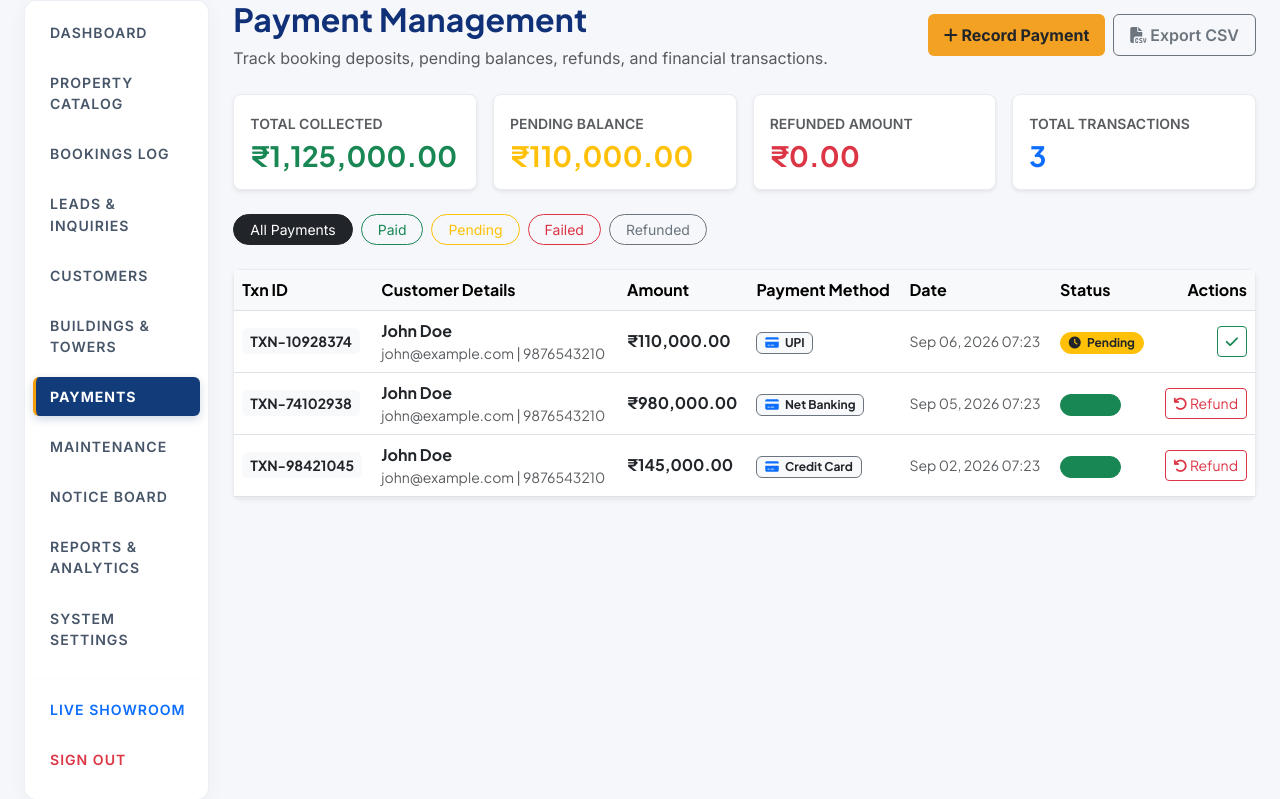
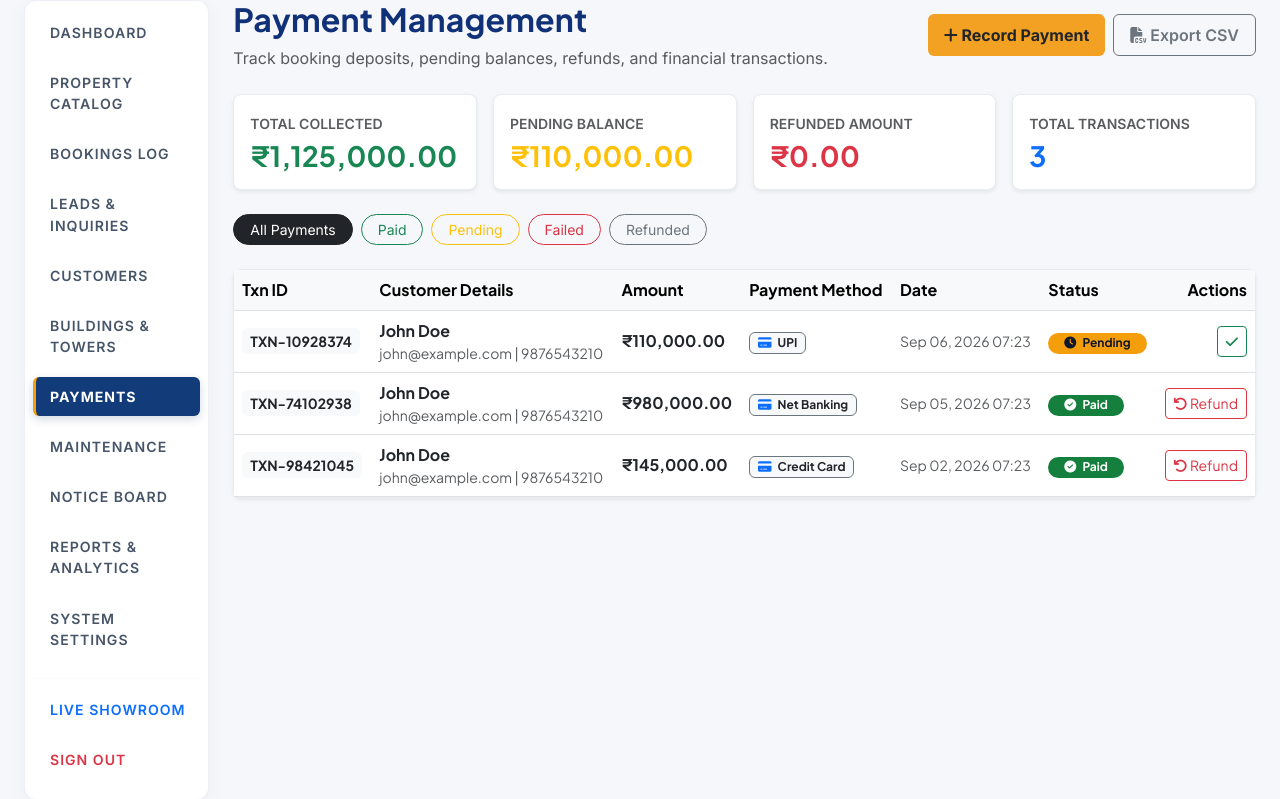
Before and after one commit to rohith123-php/jarvis-flat, a PHP site: page /admin/payments.php?status=all in a window 1280 px wide. Shown: the part 100-899 px from the top of the page. Run offline with PHP 8.4, Linux system fonts and the light colour scheme; a user stored in the database is signed in; data comes from the database, SQL or seed files in the repository; some libraries are stand-ins or nearby versions; some web fonts are replaced.

Commit message:
fix(ui): ensure high contrast visible text and icons on all status badges and pills

```diff
--- a/admin/buildings.php
+++ b/admin/buildings.php
@@ -92,7 +92,7 @@ require_once 'includes/header.php';
                             <div class="d-flex justify-content-between align-items-start mb-3">
                                 <div>
                                     <span class="badge bg-light text-dark border me-1"><i class="fa-solid fa-location-dot me-1 text-danger"></i> <?php echo htmlspecialchars($b['city']); ?></span>
-                                    <span class="badge bg-success bg-opacity-10 text-success border border-success border-opacity-20"><?php echo htmlspecialchars($b['status']); ?></span>
+                                    <span class="badge bg-success text-white px-2.5 py-1 rounded-pill fw-semibold" style="background-color: #15803d !important; color: #ffffff !important;"><?php echo htmlspecialchars($b['status']); ?></span>
                                 </div>
                                 <div class="p-2 rounded-circle bg-primary bg-opacity-10 text-primary">
                                     <i class="fa-solid fa-building fa-lg"></i>
--- a/admin/invoices.php
+++ b/admin/invoices.php
@@ -159,9 +159,9 @@ require_once 'includes/header.php';
                                         <td class="fw-bold text-dark fs-6">₹<?php echo number_format($inv['grand_total'], 2); ?></td>
                                         <td>
                                             <?php if ($inv['status'] === 'Paid'): ?>
-                                                <span class="badge bg-success bg-opacity-15 text-success border border-success border-opacity-20 px-2.5 py-1.5 rounded-pill"><i class="fa-solid fa-check me-1"></i> Paid</span>
+                                                <span class="badge bg-success text-white px-3 py-1.5 rounded-pill fw-bold" style="background-color: #15803d !important; color: #ffffff !important; font-size: 0.75rem;"><i class="fa-solid fa-check me-1"></i> Paid</span>
                                             <?php else: ?>
-                                                <span class="badge bg-warning bg-opacity-15 text-dark border border-warning border-opacity-30 px-2.5 py-1.5 rounded-pill"><i class="fa-solid fa-clock me-1"></i> Unpaid</span>
+                                                <span class="badge bg-warning text-dark px-3 py-1.5 rounded-pill fw-bold" style="background-color: #f59e0b !important; color: #0f172a !important; font-size: 0.75rem;"><i class="fa-solid fa-clock me-1"></i> Unpaid</span>
                                             <?php endif; ?>
                                         </td>
                                         <td class="text-end">
--- a/admin/payments.php
+++ b/admin/payments.php
@@ -188,13 +188,13 @@ require_once 'includes/header.php';
                                         <td class="small text-muted"><?php echo date('M d, Y H:i', strtotime($p['payment_date'])); ?></td>
                                         <td>
                                             <?php if ($p['payment_status'] === 'Paid'): ?>
-                                                <span class="badge bg-success bg-opacity-15 text-success border border-success border-opacity-20 px-2.5 py-1.5 rounded-pill"><i class="fa-solid fa-circle-check me-1"></i> Paid</span>
+                                                <span class="badge bg-success text-white px-3 py-1.5 rounded-pill fw-bold" style="background-color: #15803d !important; color: #ffffff !important; font-size: 0.75rem;"><i class="fa-solid fa-circle-check me-1"></i> Paid</span>
                                             <?php elseif ($p['payment_status'] === 'Pending'): ?>
-                                                <span class="badge bg-warning bg-opacity-15 text-dark border border-warning border-opacity-30 px-2.5 py-1.5 rounded-pill"><i class="fa-solid fa-clock me-1"></i> Pending</span>
+                                                <span class="badge bg-warning text-dark px-3 py-1.5 rounded-pill fw-bold" style="background-color: #f59e0b !important; color: #0f172a !important; font-size: 0.75rem;"><i class="fa-solid fa-clock me-1"></i> Pending</span>
                                             <?php elseif ($p['payment_status'] === 'Failed'): ?>
-                                                <span class="badge bg-danger bg-opacity-15 text-danger border border-danger border-opacity-20 px-2.5 py-1.5 rounded-pill"><i class="fa-solid fa-circle-xmark me-1"></i> Failed</span>
+                                                <span class="badge bg-danger text-white px-3 py-1.5 rounded-pill fw-bold" style="background-color: #dc2626 !important; color: #ffffff !important; font-size: 0.75rem;"><i class="fa-solid fa-circle-xmark me-1"></i> Failed</span>
                                             <?php else: ?>
-                                                <span class="badge bg-secondary bg-opacity-15 text-secondary border border-secondary border-opacity-20 px-2.5 py-1.5 rounded-pill"><i class="fa-solid fa-rotate-left me-1"></i> Refunded</span>
+                                                <span class="badge bg-secondary text-white px-3 py-1.5 rounded-pill fw-bold" style="background-color: #475569 !important; color: #ffffff !important; font-size: 0.75rem;"><i class="fa-solid fa-rotate-left me-1"></i> Refunded</span>
                                             <?php endif; ?>
                                         </td>
                                         <td class="text-end">
--- a/admin/roles.php
+++ b/admin/roles.php
@@ -100,7 +100,7 @@ require_once 'includes/header.php';
                                         </span>
                                     </td>
                                     <td class="small text-muted">Full Access (Inventory, Financials, Users, Audit)</td>
-                                    <td><span class="badge bg-success bg-opacity-15 text-success border border-success border-opacity-20 px-2.5 py-1.5 rounded-pill"><i class="fa-solid fa-check me-1"></i> Active</span></td>
+                                    <td><span class="badge bg-success text-white px-3 py-1.5 rounded-pill fw-bold" style="background-color: #15803d !important; color: #ffffff !important; font-size: 0.75rem;"><i class="fa-solid fa-check me-1"></i> Active</span></td>
                                 </tr>
                             <?php endforeach; ?>
                         </tbody>
--- a/css/style.css
+++ b/css/style.css
@@ -351,7 +351,7 @@ table, .amount, .badge, .number, code, .fs-1, .fs-2, .fs-3, .fs-4, .fs-5 {
     color: var(--blue-brand);
 }
 
-/* Badges */
+/* Badges & Status Pills - High Contrast & Guaranteed Visibility */
 .badge-status {
     padding: 0.45em 0.9em;
     font-weight: 700;
@@ -362,15 +362,66 @@ table, .amount, .badge, .number, code, .fs-1, .fs-2, .fs-3, .fs-4, .fs-5 {
     display: inline-block;
     color: #ffffff !important;
 }
-.badge-vacant {
+.badge-vacant, .badge-available {
     background-color: #16a34a !important;
     color: #ffffff !important;
     border: 1px solid rgba(22, 163, 74, 0.4) !important;
 }
-.badge-occupied {
+.badge-occupied, .badge-booked {
+    background-color: #1e293b !important;
+    color: #ffffff !important;
+    border: 1px solid rgba(30, 41, 59, 0.4) !important;
+}
+.badge-paid, .badge-resolved {
+    background-color: #15803d !important;
+    color: #ffffff !important;
+    border: 1px solid rgba(21, 128, 61, 0.4) !important;
+}
+.badge-pending, .badge-unpaid {
+    background-color: #f59e0b !important;
+    color: #0f172a !important;
+    border: 1px solid rgba(245, 158, 11, 0.4) !important;
+}
+.badge-failed, .badge-cancelled {
+    background-color: #dc2626 !important;
+    color: #ffffff !important;
+    border: 1px solid rgba(220, 38, 38, 0.4) !important;
+}
+.badge-refunded {
     background-color: #475569 !important;
     color: #ffffff !important;
     border: 1px solid rgba(71, 85, 105, 0.4) !important;
+}
+
+/* Status Pill Contrast Overrides */
+.badge.bg-success {
+    background-color: #15803d !important;
+    color: #ffffff !important;
+}
+.badge.bg-success.text-success, .badge.text-success.border-success {
+    background-color: #dcfce7 !important;
+    color: #15803d !important;
+    border-color: #86efac !important;
+}
+.badge.bg-secondary.text-secondary {
+    background-color: #f1f5f9 !important;
+    color: #334155 !important;
+    border-color: #cbd5e1 !important;
+}
+.badge.bg-danger.text-danger {
+    background-color: #fee2e2 !important;
+    color: #b91c1c !important;
+    border-color: #fca5a5 !important;
+}
+.badge.bg-primary.text-primary {
+    background-color: #e0e7ff !important;
+    color: #1e40af !important;
+    border-color: #a5b4fc !important;
+}
+.badge.bg-warning.text-warning {
+    background-color: #fef3c7 !important;
+    color: #b45309 !important;
+    border-color: #fde68a !important;
 }
 
 /* Sidebar Navigation */
--- a/resident/complaint.php
+++ b/resident/complaint.php
@@ -115,8 +115,8 @@ try {
                                     <div class="list-group-item px-0 py-3 bg-transparent border-bottom">
                                         <div class="d-flex justify-content-between align-items-center mb-1">
                                             <h6 class="fw-bold text-dark mb-0"><?php echo htmlspecialchars($comp['title']); ?></h6>
-                                            <span class="badge badge-status <?php echo $comp['status'] === 'Resolved' ? 'badge-resolved' : 'badge-pending'; ?>">
-                                                <?php echo $comp['status']; ?>
+                                            <span class="badge <?php echo $comp['status'] === 'Resolved' ? 'badge-resolved' : 'badge-pending'; ?> px-3 py-1.5 rounded-pill fw-bold" style="<?php echo $comp['status'] === 'Resolved' ? 'background-color: #15803d !important; color: #ffffff !important;' : 'background-color: #f59e0b !important; color: #0f172a !important;'; ?> font-size: 0.75rem;">
+                                                <i class="fa-solid <?php echo $comp['status'] === 'Resolved' ? 'fa-circle-check' : 'fa-clock'; ?> me-1"></i> <?php echo htmlspecialchars($comp['status']); ?>
                                             </span>
                                         </div>
                                         <p class="text-muted mb-0 small"><?php echo nl2br(htmlspecialchars($comp['description'])); ?></p>
--- a/resident/dashboard.php
+++ b/resident/dashboard.php
@@ -89,8 +89,8 @@ try {
                                         <td class="fw-bold text-success">₹<?php echo number_format($bk['amount_paid'], 2); ?></td>
                                         <td><?php echo date('M d, Y h:i A', strtotime($bk['booking_date'])); ?></td>
                                         <td>
-                                            <span class="badge badge-status badge-vacant">
-                                                Confirmed
+                                            <span class="badge badge-vacant px-3 py-1.5 rounded-pill fw-bold" style="background-color: #15803d !important; color: #ffffff !important; font-size: 0.75rem;">
+                                                <i class="fa-solid fa-circle-check me-1"></i> Confirmed
                                             </span>
                                         </td>
                                     </tr>
--- a/resident/payment.php
+++ b/resident/payment.php
@@ -109,8 +109,8 @@ try {
                                         <td class="fw-bold">₹<?php echo number_format($record['amount'], 2); ?></td>
                                         <td><?php echo $record['payment_date'] ? date('M d, Y', strtotime($record['payment_date'])) : 'N/A'; ?></td>
                                         <td>
-                                            <span class="badge badge-status <?php echo $record['status'] === 'Paid' ? 'badge-occupied' : 'badge-pending'; ?>">
-                                                <?php echo htmlspecialchars($record['status']); ?>
+                                            <span class="badge <?php echo $record['status'] === 'Paid' ? 'badge-paid' : 'badge-pending'; ?> px-3 py-1.5 rounded-pill fw-bold" style="<?php echo $record['status'] === 'Paid' ? 'background-color: #15803d !important; color: #ffffff !important;' : 'background-color: #f59e0b !important; color: #0f172a !important;'; ?> font-size: 0.75rem;">
+                                                <i class="fa-solid <?php echo $record['status'] === 'Paid' ? 'fa-circle-check' : 'fa-clock'; ?> me-1"></i> <?php echo htmlspecialchars($record['status']); ?>
                                             </span>
                                         </td>
                                         <td class="text-end">
```
